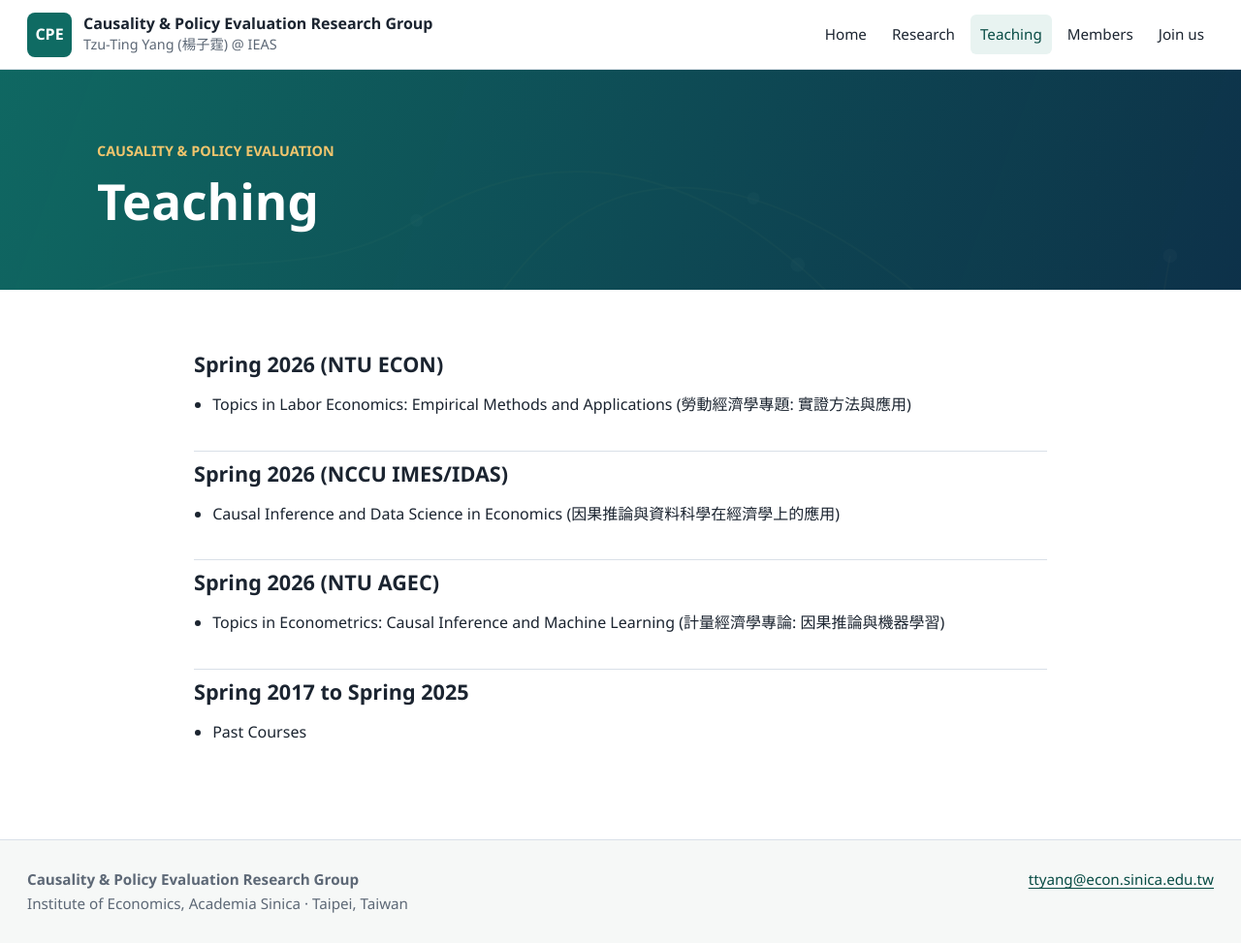
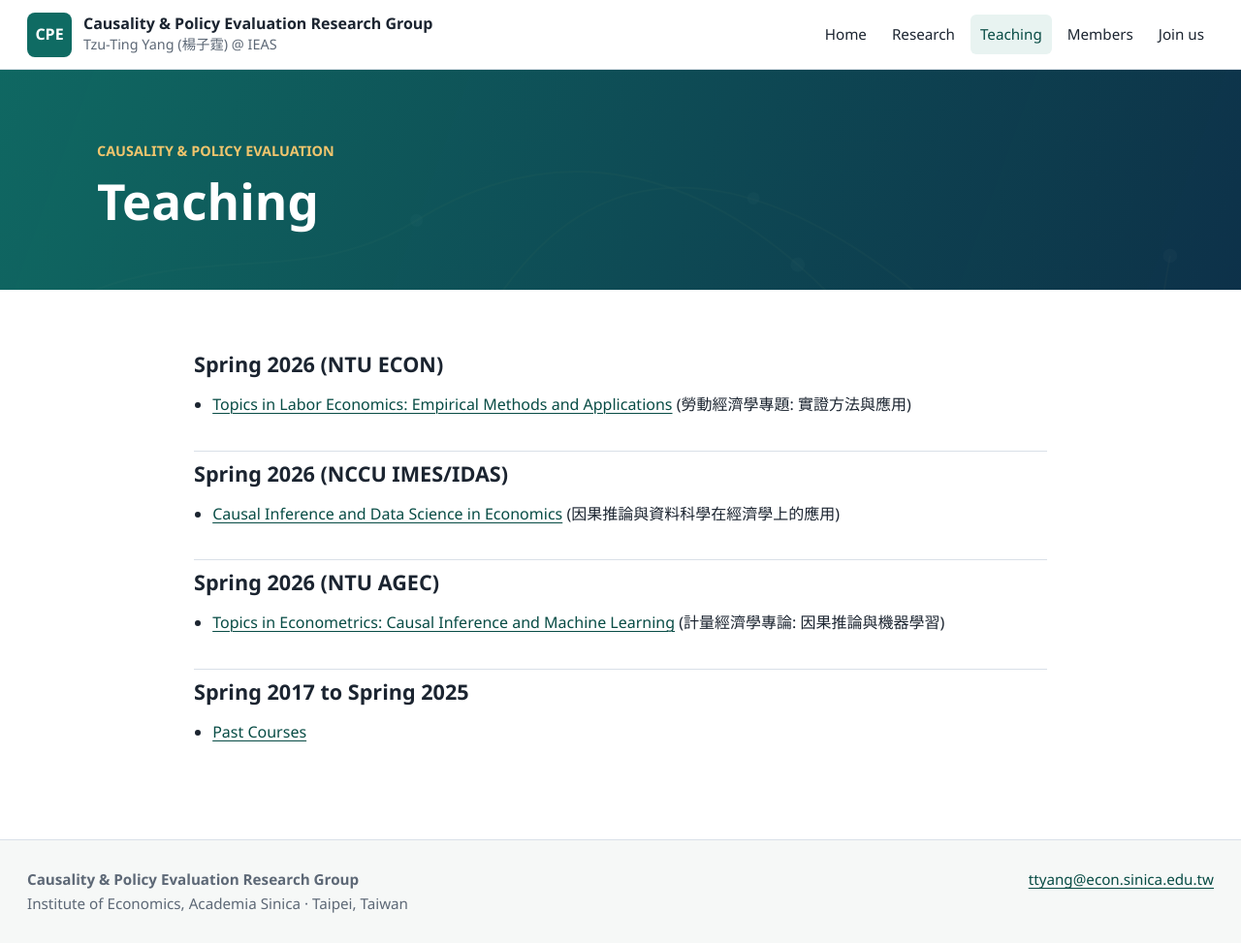
Before and after one commit to ttyangsinica/ttyangsinica.github.io, a Jekyll site: the page built from teaching.md, in a window 1280 px wide and 973 px high. Shown: the whole window at 97% size. Built offline with Jekyll 4.4.1, drawn with Linux system fonts in a browser that asks for light colours.

Commit message:
Add detailed teaching course pages

```diff
--- a/_data/courses.yml
+++ b/_data/courses.yml
@@ -3,19 +3,23 @@
   courses:
     - title: "Topics in Labor Economics: Empirical Methods and Applications"
       title_zh: "勞動經濟學專題: 實證方法與應用"
+      url: "/teaching/2026-topics-in-labor-economics-empirical-methods-and-applications/"
 
 - term: "Spring 2026"
   institution: "NCCU IMES/IDAS"
   courses:
     - title: "Causal Inference and Data Science in Economics"
       title_zh: "因果推論與資料科學在經濟學上的應用"
+      url: "/teaching/2026-causal-inference-and-data-science-in-economics/"
 
 - term: "Spring 2026"
   institution: "NTU AGEC"
   courses:
     - title: "Topics in Econometrics: Causal Inference and Machine Learning"
       title_zh: "計量經濟學專論: 因果推論與機器學習"
+      url: "/teaching/2026-topics-in-econometrics-causal-inference-and-machine-learning/"
 
 - term: "Spring 2017 to Spring 2025"
   courses:
     - title: "Past Courses"
+      url: "/teaching/past-courses/"
--- a/assets/css/main.css
+++ b/assets/css/main.css
@@ -257,6 +257,49 @@
   margin: 0 0 11px;
 }
 
+.course-meta {
+  display: grid;
+  grid-template-columns: repeat(2, minmax(0, 1fr));
+  gap: 18px;
+  margin: 0 0 28px;
+  padding: 18px;
+  background: var(--wash);
+  border: 1px solid var(--line);
+  border-radius: 8px;
+}
+
+.meta-label {
+  display: block;
+  margin-bottom: 4px;
+  color: var(--muted);
+  font-size: 0.82rem;
+  font-weight: 700;
+  text-transform: uppercase;
+}
+
+.schedule-list {
+  display: grid;
+  gap: 14px;
+}
+
+.schedule-week {
+  display: grid;
+  grid-template-columns: 96px minmax(0, 1fr);
+  gap: 18px;
+  padding: 16px 0;
+  border-top: 1px solid var(--line);
+}
+
+.schedule-week h3 {
+  margin: 0;
+  color: var(--accent-strong);
+  font-size: 1rem;
+}
+
+.schedule-week ul {
+  margin-bottom: 0;
+}
+
 .site-footer {
   display: flex;
   justify-content: space-between;
@@ -286,6 +329,15 @@
   .profile-panel {
     max-width: 460px;
   }
+
+  .course-meta,
+  .schedule-week {
+    grid-template-columns: 1fr;
+  }
+
+  .schedule-week {
+    gap: 6px;
+  }
 }
 
 @media (max-width: 520px) {
```
Also changed, not shown: _data/labor_economics_2026.yml (added, +156 -0 lines), teaching/2026-causal-inference-and-data-science-in-economics/index.md (added, +16 -0 lines), teaching/2026-topics-in-econometrics-causal-inference-and-machine-learning/index.md (added, +16 -0 lines), teaching/2026-topics-in-labor-economics-empirical-methods-and-applications/index.md (added, +57 -0 lines), teaching/past-courses/index.md (added, +9 -0 lines), README.md.
